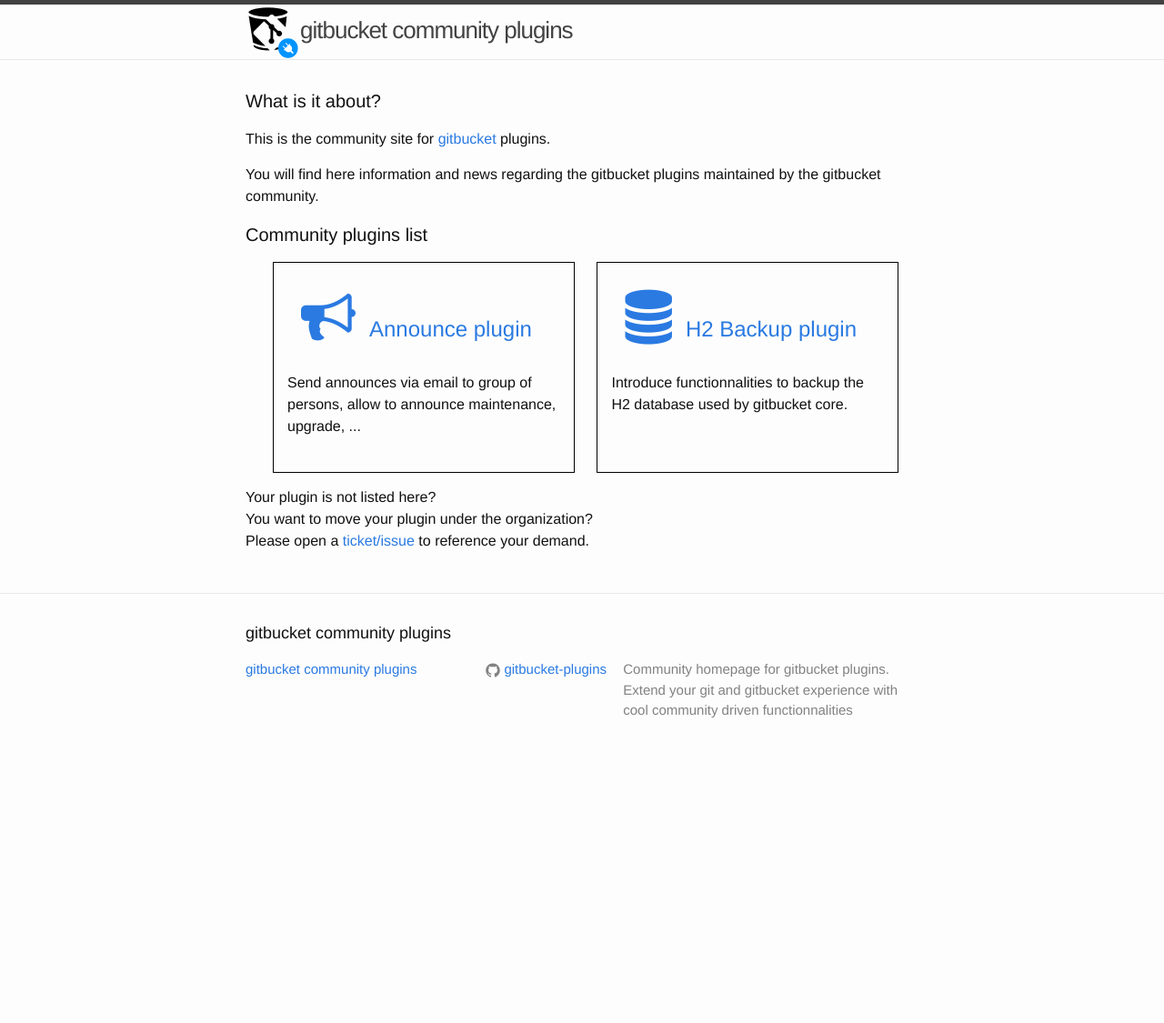
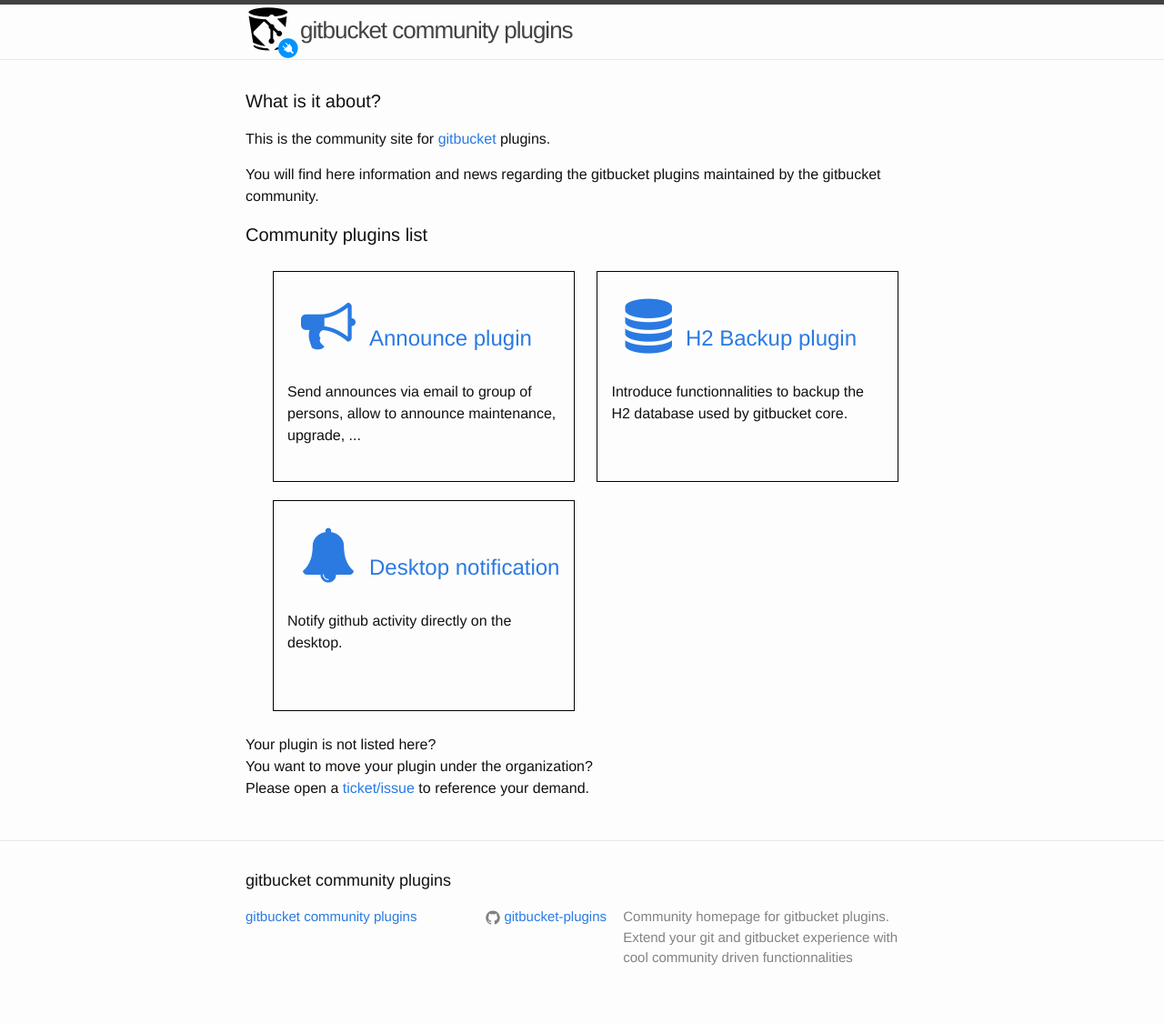
Before and after one commit to gitbucket-plugins/gitbucket-plugins.github.io, a Jekyll site: the page built from index.html, in a window 1280 px wide. Shown: the whole page at 91% size. Built offline with Jekyll 4.4.1, drawn with Linux system fonts in a browser that asks for light colours; nearby versions of some CDN libraries; before the commit the page ends 900 px from its top, so only the background shows below that.

Commit message:
add gitbucket-desktopnotify-plugin, fixes #1

```diff
--- a/_sass/_layout.scss
+++ b/_sass/_layout.scss
@@ -182,6 +182,8 @@
         height: 200px;
         vertical-align: top;
         margin-right: 20px;
+        margin-bottom: 10px;
+        margin-top: 10px;
         padding: 15px;
         border: 1px black solid;
 
--- a/index.html
+++ b/index.html
@@ -25,6 +25,12 @@
         </h2>
           <p>Introduce functionnalities to backup the H2 database used by gitbucket core.</p>
       </li>
+      <li>
+        <h2>
+          <a class="post-link" href="https://github.com/yoshiyoshifujii/gitbucket-desktopnotify-plugin"><span class="fa fa-bell"></span>Desktop notification</a>
+        </h2>
+          <p>Notify github activity directly on the desktop.</p>
+      </li>
   </ul>
   <p>Your plugin is not listed here?<br>You want to move your plugin under the organization?<br>Please open a <a href="https://github.com/gitbucket-plugins/gitbucket-plugins.github.io/issues">ticket/issue</a> to reference your demand.</p>
 </div>
```
